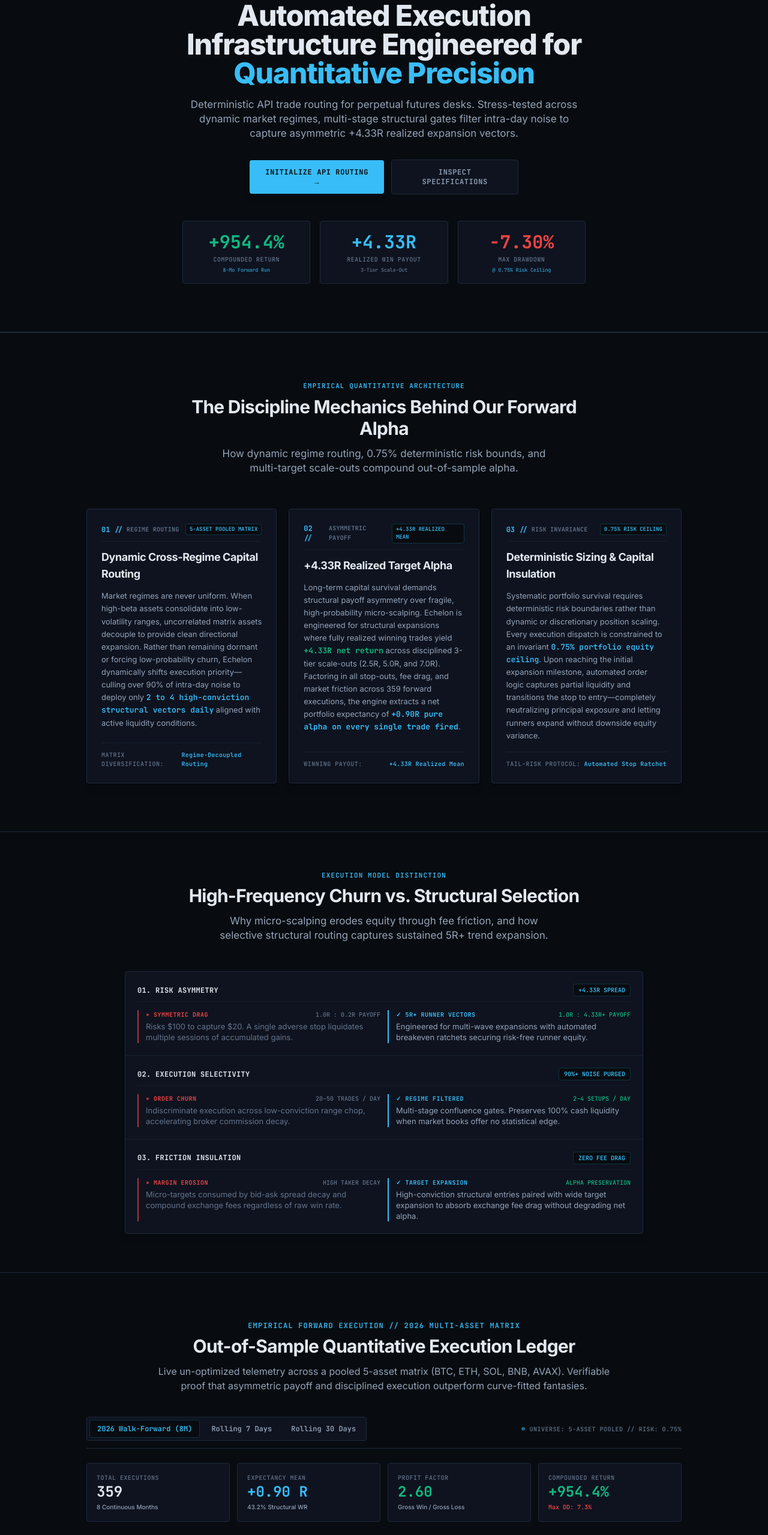
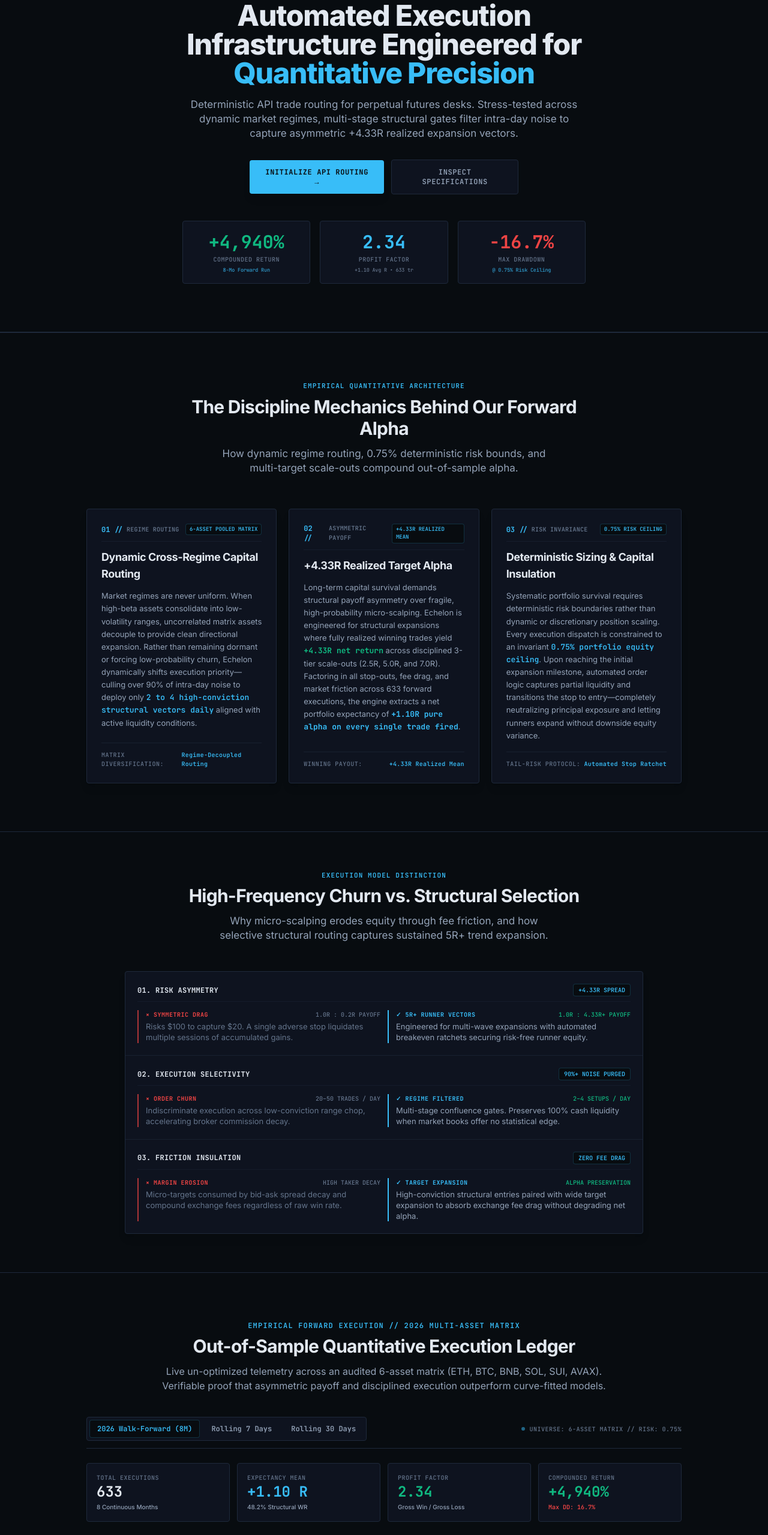
Before and after one commit to versalmech/pivot_page2, a Next.js app: page / in a window 1280 px wide. Shown: the part 234-2793 px from the top of the page at 60% size. Built offline with nearby package versions, Linux system fonts and the light colour scheme.

Commit message:
update site

```diff
--- a/components/CoreEdge.tsx
+++ b/components/CoreEdge.tsx
@@ -17,7 +17,7 @@
     index: '01',
     tag: 'REGIME ROUTING',
     title: 'Dynamic Cross-Regime Capital Routing',
-    badge: '5-ASSET POOLED MATRIX',
+    badge: '6-ASSET POOLED MATRIX',
     desc: (
       <>
         Market regimes are never uniform. When high-beta assets consolidate into low-volatility ranges, uncorrelated matrix assets decouple to provide clean directional expansion. Rather than remaining dormant or forcing low-probability churn, Echelon dynamically shifts execution priority—culling over 90% of intra-day noise to deploy only <strong className="text-accent font-semibold font-mono">2 to 4 high-conviction structural vectors daily</strong> aligned with active liquidity conditions.
@@ -33,7 +33,7 @@
     badge: '+4.33R REALIZED MEAN',
     desc: (
       <>
-        Long-term capital survival demands structural payoff asymmetry over fragile, high-probability micro-scalping. Echelon is engineered for structural expansions where fully realized winning trades yield <strong className="text-positiveR font-mono font-bold">+4.33R net return</strong> across disciplined 3-tier scale-outs (2.5R, 5.0R, and 7.0R). Factoring in all stop-outs, fee drag, and market friction across 359 forward executions, the engine extracts a net portfolio expectancy of <strong className="text-accent font-mono font-bold">+0.90R pure alpha on every single trade fired</strong>.
+        Long-term capital survival demands structural payoff asymmetry over fragile, high-probability micro-scalping. Echelon is engineered for structural expansions where fully realized winning trades yield <strong className="text-positiveR font-mono font-bold">+4.33R net return</strong> across disciplined 3-tier scale-outs (2.5R, 5.0R, and 7.0R). Factoring in all stop-outs, fee drag, and market friction across 633 forward executions, the engine extracts a net portfolio expectancy of <strong className="text-accent font-mono font-bold">+1.10R pure alpha on every single trade fired</strong>.
       </>
     ),
     footerTag: 'WINNING PAYOUT',
--- a/components/Hero.tsx
+++ b/components/Hero.tsx
@@ -63,7 +63,7 @@
           {/* Compounded Cumulative Return */}
           <div className="p-2.5 sm:p-4 rounded bg-panel border border-borderSubtle flex flex-col items-center justify-center space-y-1">
             <span className="font-mono text-base sm:text-2xl md:text-3xl font-bold text-positiveR font-num">
-              +954.4%
+              +4,940%
             </span>
             <span className="font-mono text-[8.5px] sm:text-[10px] text-textMuted uppercase tracking-wider">
               Compounded Return
@@ -76,20 +76,20 @@
           {/* Realized Win Payout */}
           <div className="p-2.5 sm:p-4 rounded bg-panel border border-borderSubtle flex flex-col items-center justify-center space-y-1">
             <span className="font-mono text-base sm:text-2xl md:text-3xl font-bold text-accent font-num">
-              +4.33R
+              2.34
             </span>
             <span className="font-mono text-[8.5px] sm:text-[10px] text-textMuted uppercase tracking-wider">
-              Realized Win Payout
+              Profit Factor
             </span>
             <span className="font-mono text-[7.5px] sm:text-[8.5px] text-textMuted tracking-tight">
-              3-Tier Scale-Out
+              +1.10 Avg R • 633 tr
             </span>
           </div>
 
           {/* Max Peak Drawdown */}
           <div className="p-2.5 sm:p-4 rounded bg-panel border border-borderSubtle flex flex-col items-center justify-center space-y-1">
             <span className="font-mono text-base sm:text-2xl md:text-3xl font-bold text-drawdownR font-num">
-              -7.30%
+              -16.7%
             </span>
             <span className="font-mono text-[8.5px] sm:text-[10px] text-textMuted uppercase tracking-wider">
               Max Drawdown
--- a/components/PerformanceAudit.tsx
+++ b/components/PerformanceAudit.tsx
@@ -26,25 +26,25 @@
 }
 
 const SECTION_1_DATA: MonthlyMetric[] = [
-  { period: "JAN '26", trades: 56, wr: '32.1%', pf: '1.69', avgR: '+0.47', pnlDollar: '+$196.2', pnlPct: '+19.6%', ddPct: '7.2%' },
-  { period: "FEB '26", trades: 38, wr: '42.1%', pf: '2.55', avgR: '+0.90', pnlDollar: '+$256.5', pnlPct: '+25.7%', ddPct: '5.3%' },
-  { period: "MAR '26", trades: 31, wr: '41.9%', pf: '2.26', avgR: '+0.69', pnlDollar: '+$160.8', pnlPct: '+16.1%', ddPct: '4.3%' },
-  { period: "APR '26", trades: 39, wr: '35.9%', pf: '2.07', avgR: '+0.67', pnlDollar: '+$194.7', pnlPct: '+19.5%', ddPct: '4.0%' },
-  { period: "MAY '26", trades: 45, wr: '60.0%', pf: '5.68', avgR: '+1.87', pnlDollar: '+$631.8', pnlPct: '+63.2%', ddPct: '2.6%' },
-  { period: "JUN '26", trades: 53, wr: '54.7%', pf: '3.94', avgR: '+1.33', pnlDollar: '+$529.8', pnlPct: '+53.0%', ddPct: '2.2%' },
-  { period: "JUL '26", trades: 51, wr: '49.0%', pf: '2.45', avgR: '+0.74', pnlDollar: '+$282.2', pnlPct: '+28.2%', ddPct: '4.4%' },
-  { period: "AUG '26", trades: 46, wr: '28.3%', pf: '1.68', avgR: '+0.49', pnlDollar: '+$168.9', pnlPct: '+16.9%', ddPct: '4.4%' },
+  { period: "JAN '26", trades: 99, wr: '42.4%', pf: '1.87', avgR: '+0.89', pnlDollar: '+$463.8', pnlPct: '+46.4%', ddPct: '11.2%' },
+  { period: "FEB '26", trades: 63, wr: '49.2%', pf: '2.92', avgR: '+1.30', pnlDollar: '+$533.0', pnlPct: '+53.3%', ddPct: '4.6%' },
+  { period: "MAR '26", trades: 67, wr: '43.3%', pf: '2.04', avgR: '+0.94', pnlDollar: '+$361.6', pnlPct: '+36.2%', ddPct: '12.6%' },
+  { period: "APR '26", trades: 75, wr: '45.3%', pf: '1.99', avgR: '+0.96', pnlDollar: '+$378.5', pnlPct: '+37.9%', ddPct: '4.2%' },
+  { period: "MAY '26", trades: 78, wr: '53.8%', pf: '3.30', avgR: '+1.53', pnlDollar: '+$748.6', pnlPct: '+74.9%', ddPct: '5.8%' },
+  { period: "JUN '26", trades: 87, wr: '64.4%', pf: '4.77', avgR: '+1.82', pnlDollar: '+$1,031.9', pnlPct: '+103.2%', ddPct: '2.6%' },
+  { period: "JUL '26", trades: 78, wr: '43.6%', pf: '1.42', avgR: '+0.56', pnlDollar: '+$170.1', pnlPct: '+17.0%', ddPct: '9.5%' },
+  { period: "AUG '26", trades: 86, wr: '43.0%', pf: '1.76', avgR: '+0.82', pnlDollar: '+$351.8', pnlPct: '+35.2%', ddPct: '8.8%' },
 ];
 
 const SECTION_2_DATA: CompoundedMetric[] = [
-  { period: "JAN '26", trades: 56, wr: '32.1%', startBal: '1,000.0', endBal: '1,206.5', gainPct: '+20.6%', maxDDPct: '7.3%' },
-  { period: "FEB '26", trades: 38, wr: '42.1%', startBal: '1,206.5', endBal: '1,548.4', gainPct: '+28.3%', maxDDPct: '5.5%' },
-  { period: "MAR '26", trades: 31, wr: '41.9%', startBal: '1,548.4', endBal: '1,810.0', gainPct: '+16.9%', maxDDPct: '4.4%' },
-  { period: "APR '26", trades: 39, wr: '35.9%', startBal: '1,810.0', endBal: '2,185.1', gainPct: '+20.7%', maxDDPct: '4.6%' },
-  { period: "MAY '26", trades: 45, wr: '60.0%', startBal: '2,185.1', endBal: '4,060.6', gainPct: '+85.8%', maxDDPct: '3.0%' },
-  { period: "JUN '26", trades: 53, wr: '54.7%', startBal: '4,060.6', endBal: '6,818.1', gainPct: '+67.9%', maxDDPct: '3.0%' },
-  { period: "JUL '26", trades: 51, wr: '49.0%', startBal: '6,818.1', endBal: '8,971.7', gainPct: '+31.6%', maxDDPct: '5.0%' },
-  { period: "AUG '26", trades: 46, wr: '28.3%', startBal: '8,971.7', endBal: '10,543.9', gainPct: '+17.5%', maxDDPct: '4.7%' },
+  { period: "JAN '26", trades: 99, wr: '42.4%', startBal: '1,000.0', endBal: '1,562.3', gainPct: '+56.2%', maxDDPct: '12.4%' },
+  { period: "FEB '26", trades: 63, wr: '49.2%', startBal: '1,562.3', endBal: '2,625.8', gainPct: '+68.1%', maxDDPct: '5.6%' },
+  { period: "MAR '26", trades: 67, wr: '43.3%', startBal: '2,625.8', endBal: '3,723.8', gainPct: '+41.8%', maxDDPct: '13.7%' },
+  { period: "APR '26", trades: 75, wr: '45.3%', startBal: '3,723.8', endBal: '5,366.3', gainPct: '+44.1%', maxDDPct: '5.7%' },
+  { period: "MAY '26", trades: 78, wr: '53.8%', startBal: '5,366.3', endBal: '11,148.9', gainPct: '+107.8%', maxDDPct: '10.3%' },
+  { period: "JUN '26", trades: 87, wr: '64.4%', startBal: '11,148.9', endBal: '30,655.5', gainPct: '+175.0%', maxDDPct: '11.2%' },
+  { period: "JUL '26", trades: 78, wr: '43.6%', startBal: '30,655.5', endBal: '35,961.7', gainPct: '+17.3%', maxDDPct: '11.5%' },
+  { period: "AUG '26", trades: 86, wr: '43.0%', startBal: '35,961.7', endBal: '50,401.4', gainPct: '+40.2%', maxDDPct: '16.7%' },
 ];
 
 export default function PerformanceAudit() {
@@ -63,7 +63,7 @@
             Out-of-Sample Quantitative Execution Ledger
           </h3>
           <p className="text-sm sm:text-base text-textSub font-normal leading-relaxed">
-            Live un-optimized telemetry across a pooled 5-asset matrix (BTC, ETH, SOL, BNB, AVAX). Verifiable proof that asymmetric payoff and disciplined execution outperform curve-fitted fantasies.
+            Live un-optimized telemetry across an audited 6-asset matrix (ETH, BTC, BNB, SOL, SUI, AVAX). Verifiable proof that asymmetric payoff and disciplined execution outperform curve-fitted models.
           </p>
         </div>
 
@@ -104,11 +104,11 @@
 
           <div className="flex items-center space-x-2 font-mono text-[10px] text-textMuted uppercase tracking-wider">
             <span className="w-1.5 h-1.5 rounded-full bg-accent animate-pulse" />
-            <span>UNIVERSE: 5-ASSET POOLED // RISK: 0.75%</span>
+            <span>UNIVERSE: 6-ASSET MATRIX // RISK: 0.75%</span>
           </div>
         </div>
 
-        {/* TAB 1: 5-ASSET POOLED MATRIX */}
+        {/* TAB 1: 6-ASSET POOLED MATRIX */}
         {activeTab === 'matrix' && (
           <div className="space-y-6">
 
@@ -116,36 +116,36 @@
             <div className="grid grid-cols-2 sm:grid-cols-4 gap-3">
               <div className="bg-panel p-3.5 sm:p-4 rounded border border-borderSubtle">
                 <span className="font-mono text-[10px] text-textMuted uppercase tracking-wider block">TOTAL EXECUTIONS</span>
-                <span className="font-mono text-xl sm:text-2xl font-bold text-textMain">359</span>
+                <span className="font-mono text-xl sm:text-2xl font-bold text-textMain">633</span>
                 <span className="text-[10px] text-textSub block mt-0.5 font-sans">8 Continuous Months</span>
               </div>
               <div className="bg-panel p-3.5 sm:p-4 rounded border border-borderSubtle">
                 <span className="font-mono text-[10px] text-textMuted uppercase tracking-wider block">EXPECTANCY MEAN</span>
-                <span className="font-mono text-xl sm:text-2xl font-bold text-accent">+0.90 R</span>
-                <span className="text-[10px] text-textSub block mt-0.5 font-sans">43.2% Structural WR</span>
+                <span className="font-mono text-xl sm:text-2xl font-bold text-accent">+1.10 R</span>
+                <span className="text-[10px] text-textSub block mt-0.5 font-sans">48.2% Structural WR</span>
               </div>
               <div className="bg-panel p-3.5 sm:p-4 rounded border border-borderSubtle">
                 <span className="font-mono text-[10px] text-textMuted uppercase tracking-wider block">PROFIT FACTOR</span>
-                <span className="font-mono text-xl sm:text-2xl font-bold text-positiveR">2.60</span>
+                <span className="font-mono text-xl sm:text-2xl font-bold text-positiveR">2.34</span>
                 <span className="text-[10px] text-textSub block mt-0.5 font-sans">Gross Win / Gross Loss</span>
               </div>
               <div className="bg-panel p-3.5 sm:p-4 rounded border border-borderSubtle">
                 <span className="font-mono text-[10px] text-textMuted uppercase tracking-wider block">COMPOUNDED RETURN</span>
-                <span className="font-mono text-xl sm:text-2xl font-bold text-positiveR">+954.4%</span>
-                <span className="text-[10px] text-drawdownR block mt-0.5 font-mono font-semibold">Max DD: 7.3%</span>
+                <span className="font-mono text-xl sm:text-2xl font-bold text-positiveR">+4,940%</span>
+                <span className="text-[10px] text-drawdownR block mt-0.5 font-mono font-semibold">Max DD: 16.7%</span>
               </div>
             </div>
 
-            {/* REALISTIC WIN-RATE & EMPIRICAL ALPHA THESIS */}
+            {/* ASYMMETRIC EXPECTANCY THESIS (OPTION 1) */}
             <div className="rounded border border-borderSubtle bg-panel/90 p-4 sm:p-5 text-xs text-textSub space-y-2">
               <div className="flex items-center space-x-2">
                 <span className="w-1.5 h-1.5 rounded-full bg-accent" />
                 <span className="font-mono text-[11px] font-bold text-textMain uppercase tracking-wide">
-                  EMPIRICAL DISCIPLINE VS. SYNTHETIC 90% WIN RATES
+                  ASYMMETRIC DISTRIBUTION // EXPECTANCY-DRIVEN ARCHITECTURE
                 </span>
               </div>
               <p className="leading-relaxed font-sans text-textSub text-[13px]">
-                Retail schemes lure capital with overfitted, synthetic 90%+ win-rate backtests that inevitably liquidate accounts under real market friction. Echelon operates on mathematical reality: a <strong className="text-textMain font-semibold">43.2% win rate</strong> combined with an average trade expectancy of <strong className="text-accent font-mono font-bold">+0.90 R</strong> and rigid <strong className="text-textMain font-semibold">0.75% risk per trade</strong> generated <strong className="text-positiveR font-mono font-bold">+954.4% net gain</strong> with a peak drawdown of just <strong className="text-drawdownR font-mono font-bold">7.3%</strong> across 359 forward dispatches.
+                Long-term edge in perpetual futures is governed by trade expectancy (<span className="font-mono text-accent">E[R]</span>) and payoff convexity, not artificial win-rate metrics. High-frequency models optimized for 90%+ accuracy consistently introduce catastrophic left-tail liquidation exposure under dynamic volatility regimes. Echelon is engineered for structural asymmetry: coupling a disciplined <strong className="text-textMain font-semibold">48.2% hit rate</strong> with an average trade expectancy of <strong className="text-accent font-mono font-bold">+1.10 R</strong> and rigid <strong className="text-textMain font-semibold">0.75% risk per trade</strong> to generate <strong className="text-positiveR font-mono font-bold">+4,940% net compounding</strong> with drawdown constrained to <strong className="text-drawdownR font-mono font-bold">16.7%</strong> across 633 live executions.
               </p>
             </div>
 
@@ -192,18 +192,26 @@
                         <td className="py-2 px-3 text-right text-drawdownR">{row.ddPct}</td>
                       </tr>
                     ))}
-                    <tr className="bg-panelHover border-t-2 border-b-2 border-accent/40 font-bold text-textMain">
+                    <tr className="bg-panelHover border-t-2 border-b border-accent/40 font-bold text-textMain">
                       <td className="py-2.5 px-3 text-accent tracking-wide whitespace-nowrap">TOTAL</td>
-                      <td className="py-2.5 px-3 text-center">359</td>
-                      <td className="py-2.5 px-3 text-right">43.2%</td>
-                      <td className="py-2.5 px-3 text-right">2.60</td>
-                      <td className="py-2.5 px-3 text-right text-accent">+0.90</td>
-                      <td className="py-2.5 px-3 text-right text-positiveR whitespace-nowrap">+$2,421.0</td>
-                      <td className="py-2.5 px-3 text-right text-positiveR">+242.1%</td>
-                      <td className="py-2.5 px-3 text-right text-drawdownR">7.2%</td>
+                      <td className="py-2.5 px-3 text-center">633</td>
+                      <td className="py-2.5 px-3 text-right">48.2%</td>
+                      <td className="py-2.5 px-3 text-right text-accent">2.34</td>
+                      <td className="py-2.5 px-3 text-right text-accent">+1.10</td>
+                      <td className="py-2.5 px-3 text-right text-positiveR whitespace-nowrap">+$4,039.3</td>
+                      <td className="py-2.5 px-3 text-right text-positiveR">+403.9%</td>
+                      <td className="py-2.5 px-3 text-right text-drawdownR">12.6%</td>
                     </tr>
                   </tbody>
                 </table>
+              </div>
+
+              {/* Ledger 01 Friction Governance Footnote */}
+              <div className="px-4 py-2.5 bg-canvas/60 border-t border-borderSubtle/60 flex flex-wrap items-center justify-between gap-y-1 font-mono text-[10px] text-textMuted">
+                <div>Gross Edge: <span className="text-textMain">+$5,154.72</span></div>
+                <div>Taker Fees Deducted: <span className="text-drawdownR">-$1,115.42 (21.6%)</span></div>
+                <div>Net Realized: <span className="text-positiveR font-semibold">+$4,039.30</span></div>
+                <div>Unreset Total DD: <span className="text-textSub">11.2%</span></div>
               </div>
             </div>
 
@@ -215,7 +223,7 @@
                     LEDGER 02 // DYNAMIC WEALTH COMPOUNDING (0.75% RISK)
                   </span>
                   <span className="text-xs text-textMuted block sm:inline sm:ml-2 font-sans">
-                    0.75% Risk Dynamic Sizing on Running Portfolio Balance
+                    Dynamic Position Sizing with 15% Maximum Margin Guard
                   </span>
                 </div>
                 <span className="font-mono text-[10px] text-positiveR font-semibold uppercase">
@@ -248,17 +256,58 @@
                         <td className="py-2 px-3 text-right text-drawdownR">{row.maxDDPct}</td>
                       </tr>
                     ))}
-                    <tr className="bg-panelHover border-t-2 border-b-2 border-accent/40 font-bold text-textMain">
+                    <tr className="bg-panelHover border-t-2 border-b border-accent/40 font-bold text-textMain">
                       <td className="py-2.5 px-3 text-accent tracking-wide whitespace-nowrap">TOTAL</td>
-                      <td className="py-2.5 px-3 text-center">359</td>
-                      <td className="py-2.5 px-3 text-right">43.2%</td>
+                      <td className="py-2.5 px-3 text-center">633</td>
+                      <td className="py-2.5 px-3 text-right">48.2%</td>
                       <td className="py-2.5 px-3 text-right text-textSub whitespace-nowrap">$1,000.0</td>
-                      <td className="py-2.5 px-3 text-right text-positiveR whitespace-nowrap">$10,543.9</td>
-                      <td className="py-2.5 px-3 text-right text-positiveR">+954.4%</td>
-                      <td className="py-2.5 px-3 text-right text-drawdownR">7.3%</td>
+                      <td className="py-2.5 px-3 text-right text-positiveR whitespace-nowrap">$50,401.4</td>
+                      <td className="py-2.5 px-3 text-right text-positiveR">+4,940%</td>
+                      <td className="py-2.5 px-3 text-right text-drawdownR">16.7%</td>
                     </tr>
                   </tbody>
                 </table>
+              </div>
+
+              {/* Ledger 02 Friction Governance Footnote */}
+              <div className="px-4 py-2.5 bg-canvas/60 border-t border-borderSubtle/60 flex flex-wrap items-center justify-between gap-y-1 font-mono text-[10px] text-textMuted">
+                <div>Compounded Gross: <span className="text-textMain">+$67,498.95</span></div>
+                <div>Taker Fees Paid: <span className="text-drawdownR">-$18,097.56 (26.8%)</span></div>
+                <div>Terminal Net Equity: <span className="text-positiveR font-semibold">$50,401.39</span></div>
+                <div>Risk Ceiling: <span className="text-accent font-medium">0.75% Fixed Base</span></div>
+              </div>
+            </div>
+
+            {/* UNIFIED EXECUTION INTEGRITY & FRICTION AUDIT STRIP */}
+            <div className="rounded border border-borderSubtle bg-panel/70 p-3.5 sm:p-4 font-mono text-[11px] space-y-2.5">
+              <div className="flex flex-col sm:flex-row sm:items-center justify-between gap-1 text-[10px] text-textMuted border-b border-borderSubtle/50 pb-2">
+                <span className="font-bold uppercase tracking-wider text-accent">
+                  ◆ EXECUTION GOVERNANCE & RISK PARAMETERS
+                </span>
+                <span>ASSETS: ETH / BTC / BNB / SOL / SUI / AVAX</span>
+              </div>
+
+              <div className="grid grid-cols-2 sm:grid-cols-4 gap-2 text-[10px] sm:text-[11px] pt-0.5">
+                <div>
+                  <span className="text-textMuted block text-[9px] uppercase">Margin Safety Gate</span>
+                  <span className="text-textMain font-semibold">15% Cap @ 25x</span>
+                  <span className="text-[9px] text-accent block">56/633 (8.8%) clamped</span>
+                </div>
+                <div>
+                  <span className="text-textMuted block text-[9px] uppercase">Noise Filter Gate</span>
+                  <span className="text-textMain font-semibold">Min-Stop Active</span>
+                  <span className="text-[9px] text-textSub block">162 setups filtered</span>
+                </div>
+                <div>
+                  <span className="text-textMuted block text-[9px] uppercase">Scale-Out Split</span>
+                  <span className="text-textMain font-semibold">35 / 55 / 10 Slices</span>
+                  <span className="text-[9px] text-positiveR block">BE @ TP2 Migration</span>
+                </div>
+                <div>
+                  <span className="text-textMuted block text-[9px] uppercase">Friction Model</span>
+                  <span className="text-textMain font-semibold">0.10% Taker Deducted</span>
+                  <span className="text-[9px] text-drawdownR block">Realized at execution</span>
+                </div>
               </div>
             </div>
 
```
